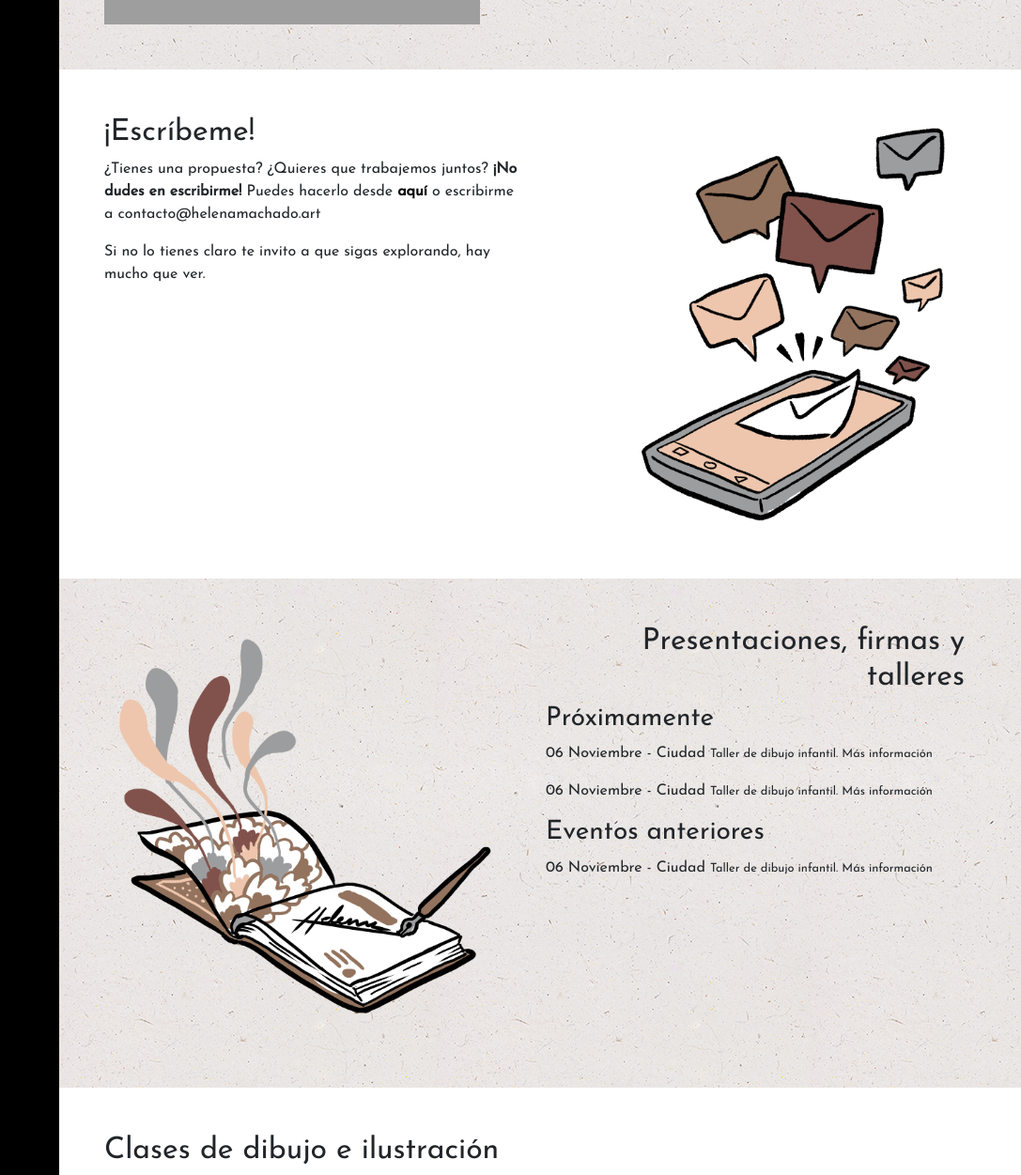
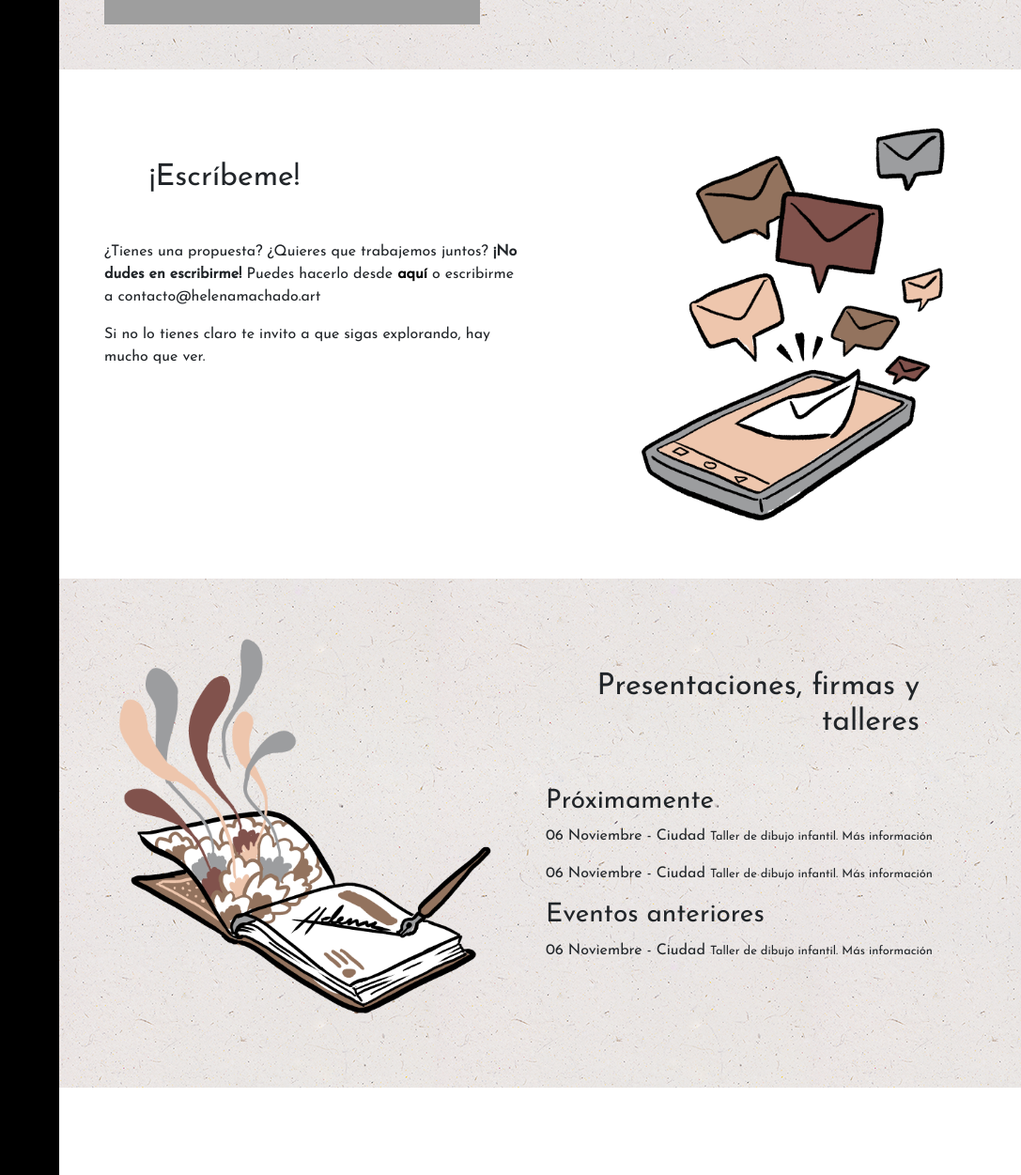
Before and after one commit to hdetinta/my-portfolio-website, a website: page index.html in a window 1280 px wide. Shown: the part 920-2171 px from the top of the page at 94% size, without its empty margins (193-1280 px from the left). Drawn offline with Linux system fonts and the light colour scheme; grey boxes are pictures that could not be loaded.

Commit message:
clase de titulo a los h2 de index.html + prueba de fondo-papel en portada

```diff
--- a/index.html
+++ b/index.html
@@ -64,7 +64,7 @@
         <!----------------------------------------------MAIN-------------------------------------------------------------->
         <main class="">
                 <!--_____________Sección portada_____________-->
-            <section>
+            <section class="fondo-papel">
                 <div class="row">
                     <h1 class="wow bounceInLeft">¡Hola, esta es mi web, disfruta la visita!</h1>
                     <div class="col-xl-6">
@@ -117,7 +117,7 @@
             <section>
                 <div class="row">
                     <div class="col-xl">
-                        <h2 class="wow bounceInLeft">¡Escríbeme!</h2>
+                        <h2 class="wow bounceInLeft titulo">¡Escríbeme!</h2>
                             <p>¿Tienes una propuesta? ¿Quieres que trabajemos juntos?<span class="texto-resaltado"> ¡No dudes en escribirme!</span> Puedes hacerlo desde <a class="texto-resaltado" href="contacto.html">aquí</a> o escribirme a <a ><!--Pop up al mail-->contacto@helenamachado.art</a></p>
                             <p>Si no lo tienes claro te invito a que sigas explorando, hay mucho que ver.</p>
                     </div>
@@ -133,7 +133,7 @@
                         <img class="imagen-prueba" src="./imagenes/EVENTOS.png" alt="ilustracion niño leyendo sentado en el suelo">
                     </div>
                     <div class="col-xl">
-                        <h2 class="texto-derecha wow bounceInRight">Presentaciones, firmas y talleres</h2>
+                        <h2 class="texto-derecha wow bounceInRight titulo">Presentaciones, firmas y talleres</h2>
                             <h3>Próximamente</h3>
                                 <p><span>06 Noviembre - Ciudad</span> <span class="texto-pequeño">Taller de dibujo infantil. <a>Más información</a></span></p>
                                 <p><span>06 Noviembre - Ciudad</span> <span class="texto-pequeño">Taller de dibujo infantil. <a>Más información</a></span></p>
@@ -146,7 +146,7 @@
             <section>
                 <div class="row">
                     <div class="col-xl">
-                        <h2 class="wow bounceInLeft">Clases de dibujo e ilustración</h2>
+                        <h2 class="wow bounceInLeft titulo">Clases de dibujo e ilustración</h2>
                         <p class="texto-izquierda">¿Prefieres hacerlo tú mismo?<span class="texto-resaltado"> Puedes aprender apuntándote a mis clases</span>  de dibujo e ilustración.</p>
                         <p>Tienes toda la información <a class="texto-resaltado" href="clases.html">en esta sección.</a></p>
                     </div>
```
Also changed, not shown: imagenes/AVATAR.png (deleted), 1 other file.
